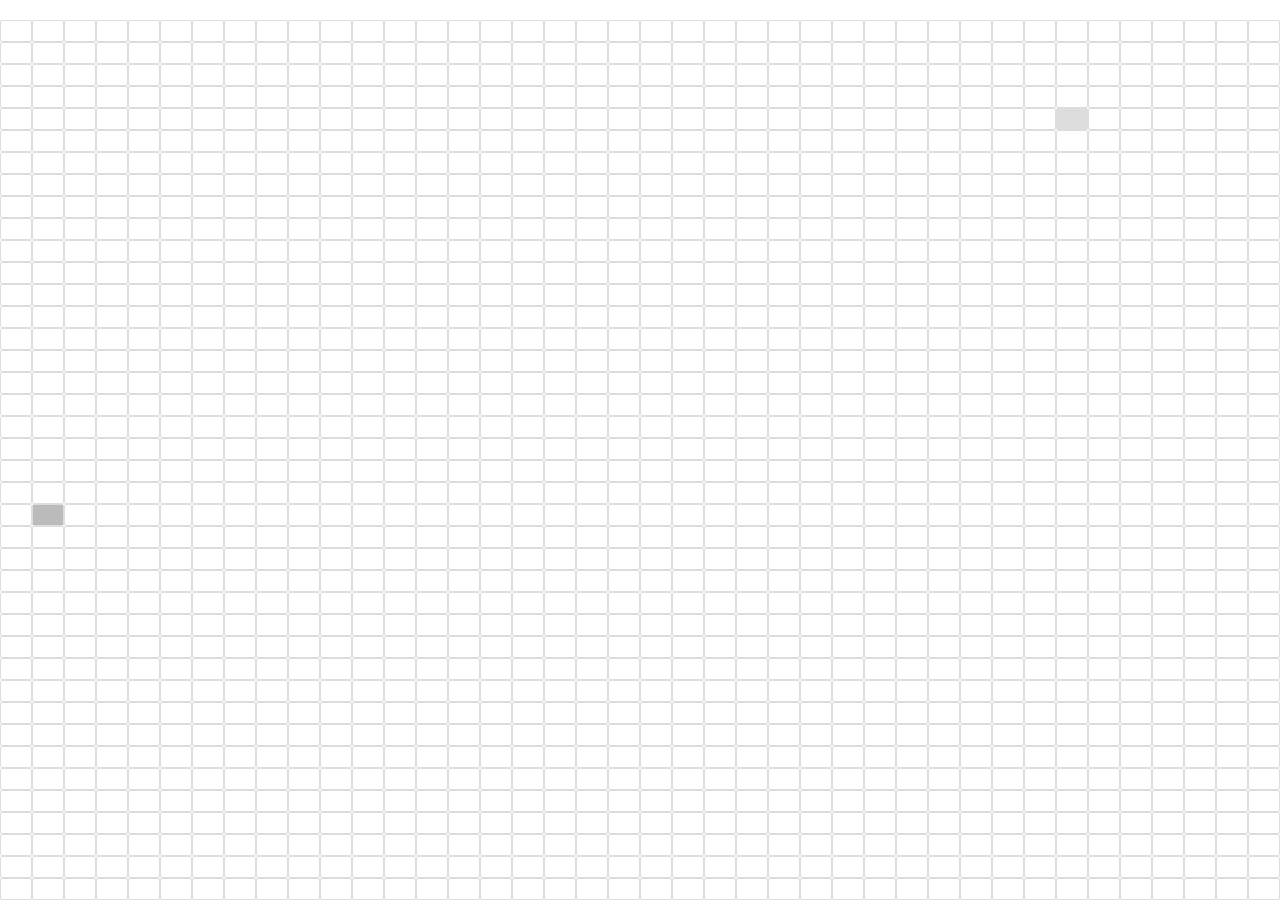
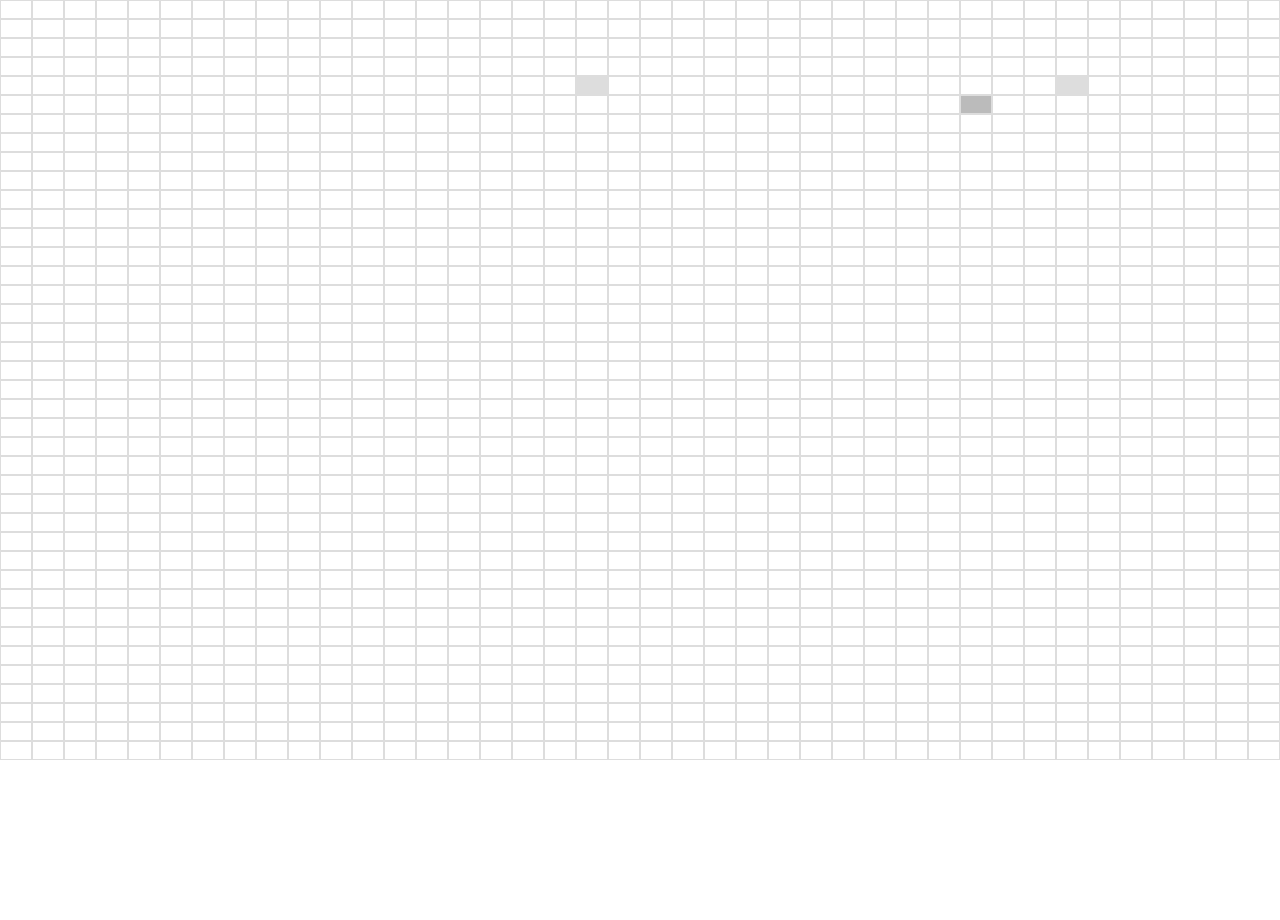
Before and after one commit to euxx/snake, a plain HTML site: page index.html in a window 1280 px wide. After the commit the page ends 800 px from the top, so only its background shows below. Drawn offline with Linux system fonts and the light colour scheme.

Commit message:
Stuck at moving more grids.

```diff
--- a/scripts/script.js
+++ b/scripts/script.js
@@ -4,6 +4,7 @@ $(function() {
 	render(40);
 
 	snakeDisplay(currentPos);
+	foodDisplay(foodPos);
 
 	move();
 
@@ -35,7 +36,7 @@ function gamePause(event) {
 function directionControl(event) {
 	if ([37, 38, 39, 40].indexOf(event.which) > -1) {
 		event.preventDefault();
-
+		let keyWhich;
 		switch (event.which) {
 			case 37:
 			keyWhich = "l";
@@ -79,27 +80,36 @@ function directionControl(event) {
 }
 
 let snake = {
-	position: [[4, 20]],
+	position: [[4, 20], [4, 18]],
 	direction: "r"
 };
-
 let currentPos = snake.position;
 let currentDir = snake.direction;
 
 let food = {
-	position: [Math.floor(Math.random()*40 + 1), Math.floor(Math.random()*40 + 1)]
+	position: foodxy()
 };
 let foodPos = food.position;
+
+function foodxy() {
+	return  [Math.floor(Math.random()*40 + 1), Math.floor(Math.random()*40 + 1)];
+}
 
 let cpx = currentPos[0][0];
 let cpy = currentPos[0][1];
 
 function move() {
 	if (cpy < 1 || cpy > 38 || cpx < 1 ||cpx > 38) {
-		// snakeDisplay([[cpx, cpy]]);
 		console.log("Game over ):");
 		return;
 	}
+
+	let i = 1;
+	for ( ; i < currentPos.length; i++) {
+		// currentPos[i] = currentPos[i - 1];
+	}
+	console.log(currentPos[0] + "  " + currentPos[1]);
+
 	switch (currentDir) {
 		case "l":
 		cpy = cpy - 1;
@@ -116,24 +126,19 @@ function move() {
 		default:
 		break;
 	}
+
 	currentPos[0][0] = cpx;
 	currentPos[0][1] = cpy;
-	if (currentPos[0][0] == foodPos[0] &&
-		  currentPos[0][1] == foodPos[1]) {
-		currentPos.push(currentPos);
+	console.log(currentPos[0] + "  " + currentPos[1]);
+	if (cpx == foodPos[0] && cpy == foodPos[1]) {
+		console.log("Got you");
+		currentPos.push(currentPos[0]);
 	}
-	$(".grid").removeClass("snake-body");
-	currentPos[1] = currentPos[0];
+
 	snakeDisplay(currentPos);
-	foodDisplay(foodPos);
 	$(document).keydown(directionControl);
 	setTimeout(move, 400);
 	console.log("New turn");
-}
-
-function eat() {
-	foodDisplay(foodPos);
-	console.log("Got you");
 }
 
 function foodDisplay(posArray) {
@@ -141,6 +146,7 @@ function foodDisplay(posArray) {
 }
 
 function snakeDisplay(posArray) {
+	$(".grid").removeClass("snake-body");
 	let i = 0;
 	for ( ; i < posArray.length; i++) {
 		const x = posArray[i][0];
--- a/styles/style.css
+++ b/styles/style.css
@@ -27,19 +27,18 @@ body {
 .container {
     display: table;
     width: 100%;
-    padding: 20px 0;
 }
 
 .row {
     display: table-row;
-    width: 100%;
+    width: 900px;
 }
 
 .grid {
     display: table-cell;
     border: 1px solid #ddd;
-    height: 20px;
-    border-radius: 2px;
+    height: 17px;
+    border-radius: 2x;
 }
 .grid:hover {
 
```
